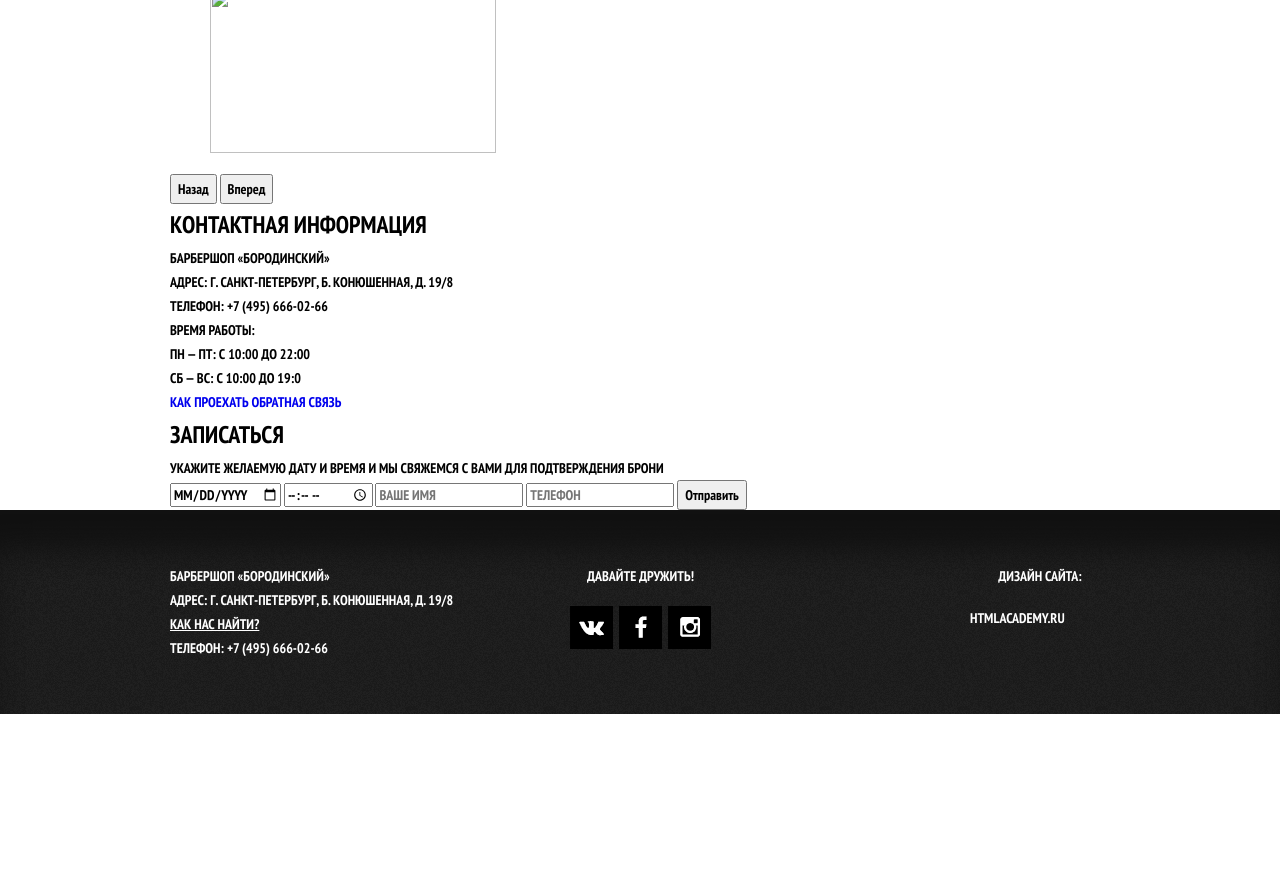
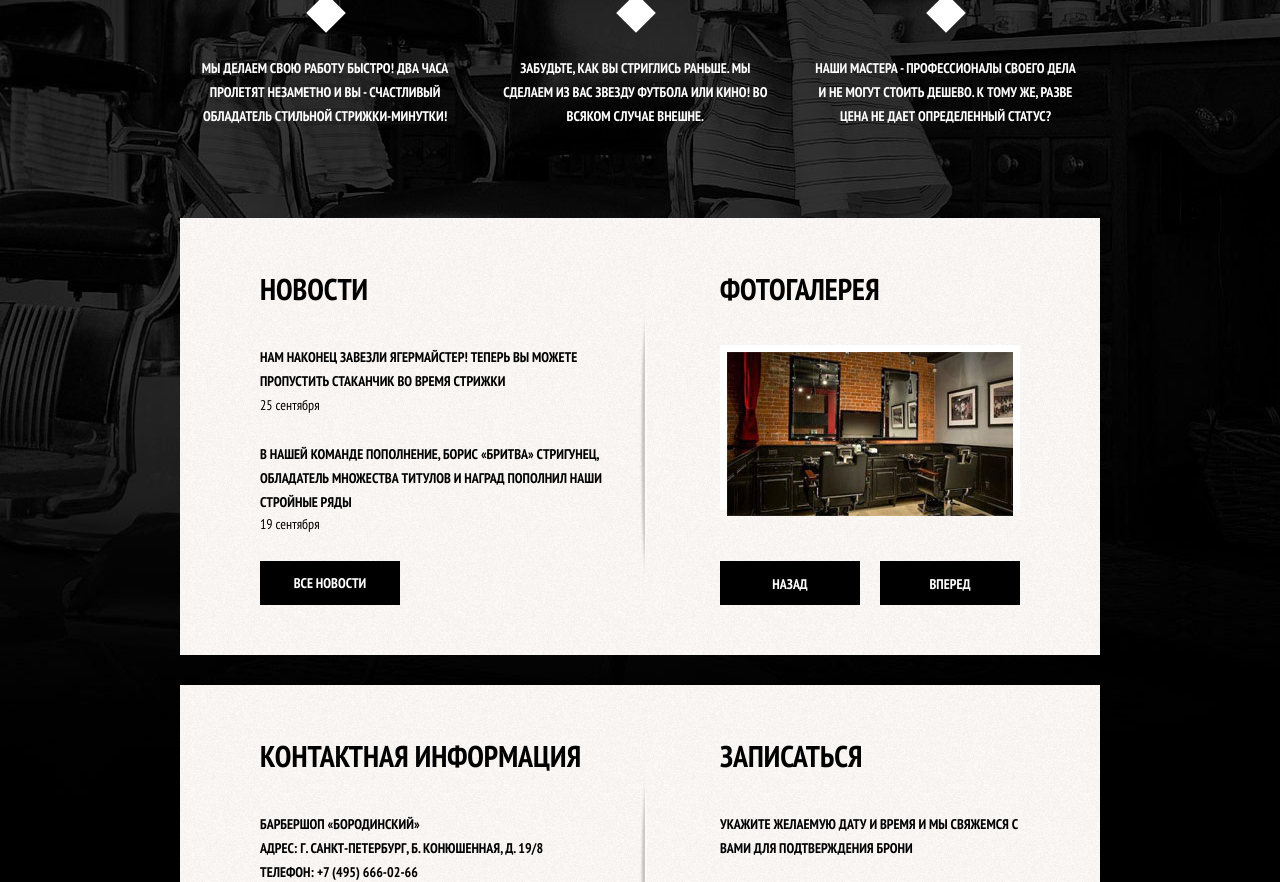
Before and after one commit to birra05/barbershop, a plain HTML site: page index.html in a window 1280 px wide. Shown: the part 469-1351 px from the top of the page. Before the commit the page ends 1183 px from the top, so only its background shows below. Drawn offline with Linux system fonts and the light colour scheme.

Commit message:
Made markup for the index page

```diff
--- a/css/style.css
+++ b/css/style.css
@@ -5,10 +5,14 @@ body {
   color: #000;
   font-weight: bold;
   font-family: "PT Sans Narrow", Arial, Helvetica, sans-serif;
+  background: #111 url("../img/bg-index.jpg") no-repeat center top;
+}
+
+*, *:before, *:after {
+  box-sizing: border-box;
 }
 
 * {
-  box-sizing: border-box;
   text-transform: uppercase;
 }
 
@@ -37,6 +41,15 @@ a {
   text-decoration: none;
 }
 
+input {
+  outline: none;
+}
+
+img {
+  max-width: 100%;
+  height: auto;
+}
+
 .container {
   width: 940px;
   margin: 0 auto;
@@ -51,9 +64,10 @@ a {
 /*Header*/
 
 .main-header {
+  /*Exclude vertical overflow*/
+  min-height: 70px;
   background: #000;
   color: #fff;
-  text-transform: uppercase;
   font-size: 0;
 }
 
@@ -176,6 +190,210 @@ a {
   color: #aba9a7;
 }
 
+.logo {
+  width: 368px;
+  margin: 0 auto;
+  margin-top: 60px;
+  margin-bottom: 70px;
+}
+
+.logo img {
+  width: 368px;
+  height: 204px;
+}
+
+/*Features*/
+
+.features-row {
+  margin-bottom: 80px;
+  font-size: 0;
+}
+
+.features-item {
+  display: inline-block;
+  vertical-align: baseline;
+  width: 33%;
+  padding: 0 20px;
+  color: #fff;
+  text-align: center;
+}
+
+.features-title {
+  position: relative;
+  margin-bottom: 70px;
+  font-size: 30px;
+  line-height: 42px;
+}
+
+.features-title:after {
+  content: "";
+  display: block;
+  position: absolute;
+  top: 55px;
+  left: 45%;
+  width: 28px;
+  height: 28px;
+  background: #fff;
+  transform: rotate(45deg);
+}
+
+.features-item  p {
+  max-height: 70px;
+  overflow: hidden;
+  font-size: 14px;
+  line-height: 24px;
+}
+
+/*Index-content*/
+
+.index-content {
+  position: relative;
+  margin: 0 10px;
+  margin-bottom: 30px;
+  padding: 50px 80px;
+  font-size: 0;
+  background: url("../img/bg-container.png");
+}
+
+.index-content:before {
+  content: "";
+  display: block;
+  position: absolute;
+  top: 20%;
+  left: 50%;
+  width: 8px;
+  height: 278px;
+  background: url("../img/icon-index-shadow.png") no-repeat;
+}
+
+.index-content:last-of-type {
+  margin-bottom: 60px;
+}
+
+.index-content p {
+  margin: 0;
+  margin-bottom: 25px;
+}
+
+.index-content .btn:hover, .index-content .btn:active{
+  background: #663d15;
+}
+
+.content-column  {
+  font-size: 14px;
+  line-height: 24px;
+}
+
+.content-column.left {
+  float: left;
+  width: 350px;
+}
+
+.content-column.right {
+  float: right;
+  width: 300px;
+}
+
+.content-column-title {
+  margin-bottom: 35px;
+  font-size: 30px;
+  line-height: 42px;
+}
+
+.content-column.right .content-column-title {
+  text-align: left;
+}
+
+/*News block*/
+
+.news-preview li {
+  margin-bottom: 25px;
+}
+
+.news-preview p {
+  max-height: 70px;
+  overflow: hidden;
+  margin: 0;
+}
+
+.news-time {
+  font-weight: normal;
+  text-transform: lowercase;
+}
+
+.btn {
+  display: inline-block;
+  vertical-align: baseline;
+  width: 140px;
+  height: 44px;
+  border: 0;
+  text-align: center;
+  background: #000;
+  color: #fff;
+  font-size: 14px;
+  line-height: 44px;
+  text-transform: uppercase;
+}
+
+/*Gallery on the index page*/
+
+.gallery {
+  position: relative;
+  height: 260px;
+}
+
+.gallery-content {
+  height: 165px;
+  margin: 0;
+  border: 7px solid #fff;
+}
+
+.gallery .btn {
+  position: absolute;
+  bottom: 0;
+}
+
+.gallery-prev {
+  left: 0;
+}
+
+.gallery-next {
+  right: 0;
+}
+
+/*Contacts*/
+
+.main-contacts .btn {
+  margin-right: 20px;
+}
+
+.main-contacts .btn:last-child {
+  margin-right: 0;
+}
+
+/*Appointment */
+
+.appointment-form input {
+  float: left;
+  width: 140px;
+  margin-bottom: 20px;
+  padding: 10px 15px;
+  border: 2px #000 solid;
+}
+
+.appointment-form input:focus {
+  border-color: #663d15;
+}
+
+.appointment-form input:nth-child(2n) {
+  float: right;
+}
+
+.appointment-form .btn {
+  width: 100%;
+}
+
+
 /*Filters*/
 
 .filter-block {
@@ -195,21 +413,25 @@ a {
 
 .filter-block label {
   display: block;
-  width: 170px;
-  font-size: 14px;
-  line-height: 24px;
-  margin-bottom: 14px;
   cursor: pointer;
+}
+
+.filter-item {
+  margin-bottom: 18px;
+}
+
+.filter-item:last-of-type {
+  margin-bottom: 30px;
 }
 
 /*Producers_filters*/
 
-input[type="checkbox"] + label:before {
+input[type="checkbox"] + label:before, input[type="radio"] + label:before {
   content: "";
   display: inline-block;
   vertical-align: middle;
-  width: 16px;
-  height: 16px;
+  width: 20px;
+  height: 20px;
   margin-right: 22px;
   cursor: pointer;
   background: #f9f6f3;
@@ -219,11 +441,6 @@ input[type="checkbox"] + label:before {
 input[type="checkbox"]:checked + label:before {
   content: "";
   background: transparent url("../img/icons-sprite.png") no-repeat -148px -37px;
-  -webkit-box-sizing: border-box;
-  -moz-box-sizing: border-box;
-  box-sizing: border-box;
-  width: 20px;
-  height: 20px;
 }
 
 /*Products group_filters*/
@@ -239,15 +456,6 @@ input[type="radio"] + label {
 }
 
 input[type="radio"] + label:before {
-  content: "";
-  display: inline-block;
-  vertical-align: middle;
-  width: 16px;
-  height: 16px;
-  margin-right: 22px;
-  cursor: pointer;
-  background: #f9f6f3;
-  border: 2px solid #000;
   border-radius: 50%;
 }
 
@@ -256,9 +464,6 @@ input[type="radio"]:checked + label:after {
   position: absolute;
   top: 10px;
   left: 6px;
-  -webkit-box-sizing: border-box;
-  -moz-box-sizing: border-box;
-  box-sizing: border-box;
   width: 8px;
   height: 8px;
   background: #000;
@@ -268,14 +473,14 @@ input[type="radio"]:checked + label:after {
 input[type="submit"] {
   display: inline-block;
   width: 112px;
-  margin-top: 42px;
+  /*margin-top: 42px;*/
   padding: 12px 0;
 
   font-size: 12px;
   line-height: 18px;
   color: #fff;
   background: #000;
-  border: none;
+  border: 0;
 }
 
 input[type="checkbox"]:hover + label, input[type="radio"]:hover + label {
@@ -305,8 +510,11 @@ input[type="submit"]:hover, input[type="submit"]:active,
   font-size: 14px;
   line-height: 18px;
   background: #fff;
-  -webkit-box-shadow: 0 0 15px 0 rgba (0, 1, 1, 0.2);
   box-shadow: 0 0 15px 0 rgba(0, 1, 1, 0.2);
+}
+
+.content-preview:hover {
+  box-shadow: 0 0 15px 0 rgba(0, 1, 1, 0.3);
 }
 
 .content-preview p:first-of-type {
@@ -331,6 +539,12 @@ input[type="submit"]:hover, input[type="submit"]:active,
   padding-right: 15px;
   padding-bottom: 16px;
   font-size: 0;
+}
+
+.content-preview img {
+  display: block;
+  width: 220px;
+  height: 165px;
 }
 
 .content-price {
@@ -381,7 +595,6 @@ input[type="submit"]:hover, input[type="submit"]:active,
   vertical-align: top;
   width: 140px;
   height: 149px;
-  box-sizing: border-box;
   margin-right: 20px;
 }
 
--- a/index.html
+++ b/index.html
@@ -42,7 +42,7 @@
 
     <div class="container">
       <div class="logo">
-        <img src="img/logo.png" width="368" height="204" alt="Барбершоп «Бородинский»">
+        <img src="img/logo-index.png" width="368" height="204" alt="Барбершоп «Бородинский»">
       </div>
       <section class="features-row clearfix">
         <div class="features-item">
@@ -59,25 +59,25 @@
         </div>
       </section>
       <div class="index-content clearfix">
-        <section class="content-column-left">
+        <section class="content-column left">
           <h2 class="content-column-title">Новости</h2>
           <ul class="news-preview">
             <li>
-              Нам наконец завезли Ягермайстер! Теперь вы можете пропустить стаканчик во время стрижки<br>
-              <time datetime="2013-09-25">25 сентября</time>
+              <p>Нам наконец завезли Ягермайстер! Теперь вы можете пропустить стаканчик во время стрижки</p>
+              <span class="news-time">25 сентября</span>
             </li>
             <li>
-              В нашей команде пополнение, Борис «Бритва» Стригунец, обладатель множества титулов и наград пополнил наши стройные ряды<br>
-              <time datetime="2013-09-19">19 сентября</time>
+              <p>В нашей команде пополнение, Борис «Бритва» Стригунец, обладатель множества титулов и наград пополнил наши стройные ряды</p>
+              <span class="news-time">19 сентября</span>
             </li>
           </ul>
           <a href="#" class="btn">Все новости</a>
         </section>
-        <section class="content-column-right">
+        <section class="content-column right">
           <h2 class="content-column-title">Фотогалерея</h2>
           <div class="gallery">
             <figure class="gallery-content">
-              <img src="img/photo-1.jpg" width="286" height="164" alt="">
+              <img src="img/img-index-gallery.jpg" width="286" height="164" alt="">
             </figure>
             <button class="btn gallery-prev">Назад</button>
             <button class="btn gallery-next">Вперед</button>
@@ -85,7 +85,7 @@
         </section>
       </div>
       <div class="index-content clearfix">
-        <section class="content-column-left">
+        <section class="content-column left">
           <div class="main-contacts">
             <h2 class="content-column-title">Контактная информация</h2>
             <p>
@@ -102,7 +102,7 @@
             <a href="#" class="btn">Обратная связь</a>
           </div>
         </section>
-        <section class="content-column-right">
+        <section class="content-column right">
           <div class="appointment-form">
             <h2 class="content-column-title">Записаться</h2>
             <p>Укажите желаемую дату и время и мы свяжемся с вами для подтверждения брони</p>
@@ -134,7 +134,7 @@
         </section>
         <section class="footer-copyright">
           <p>Дизайн сайта:</p>
-          <a href="#" class="btn">htmlacademy.ru</a>
+          <a href="#" class="footer-btn">htmlacademy.ru</a>
         </section>
       </div>
     </footer>
```
Also changed, not shown: catalog.html (+26 -2 lines), img/bg-index.jpg (added), img/icon-index-shadow.png (added), img/img-index-background.jpg (deleted), img/img-index-gallery.jpg (added), img/logo-index.png (added), 1 other file.
